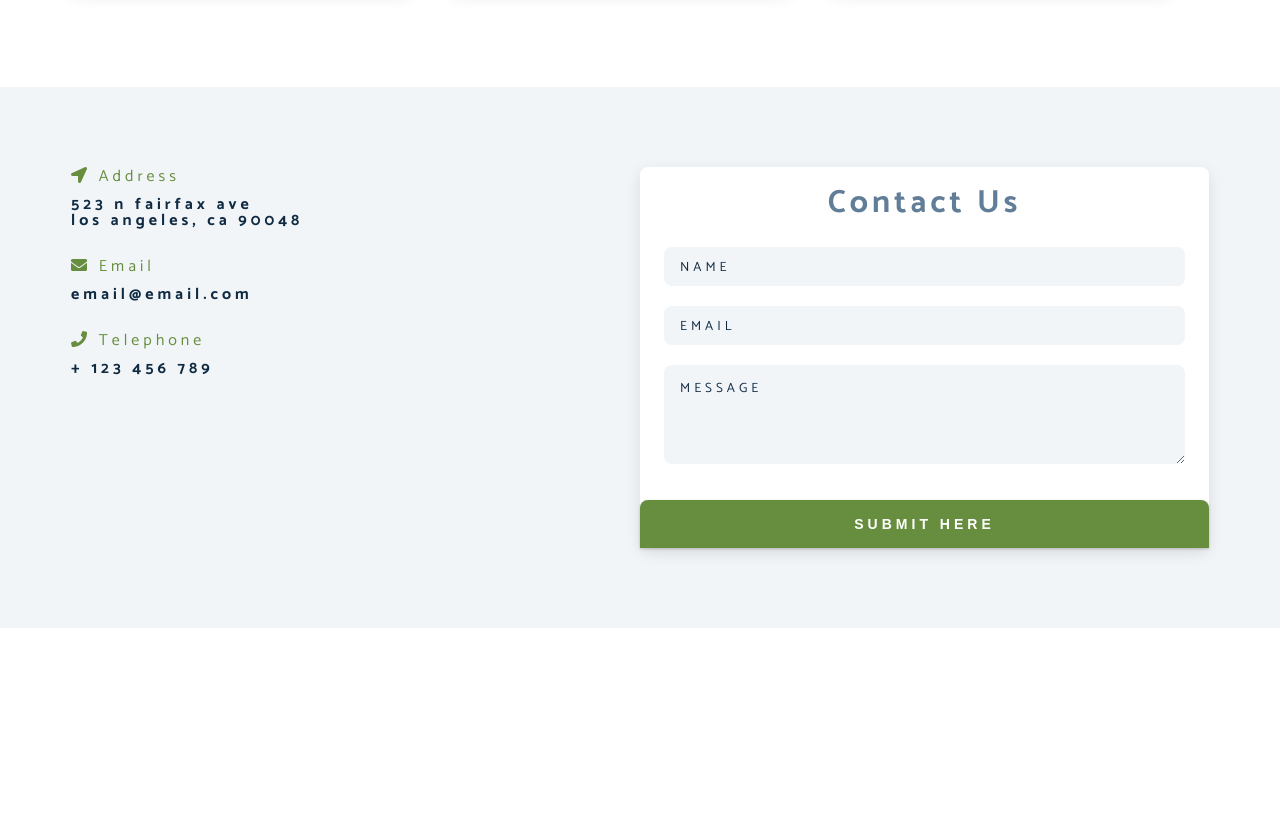
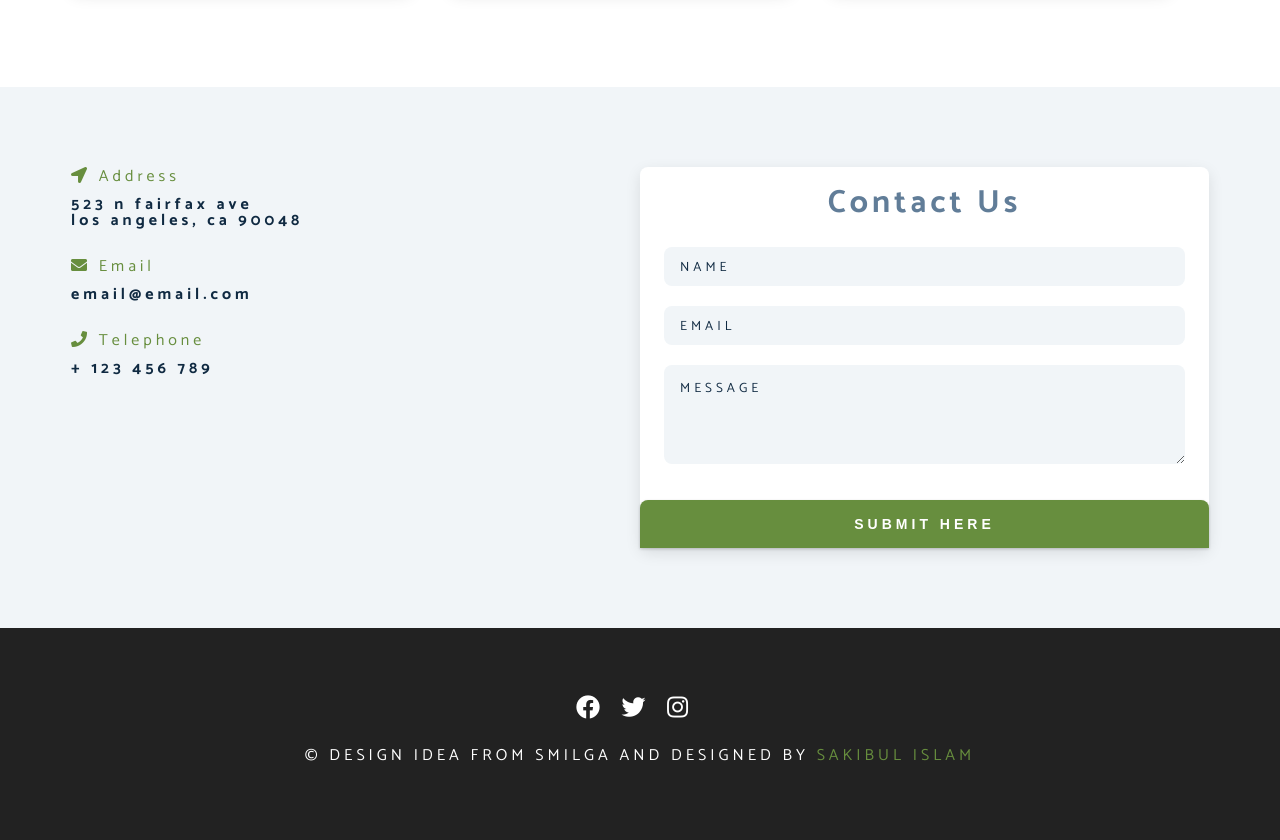
Before and after one commit to iamsakib009/practiceProjectWith-HTML_CSS, a plain HTML site: page index.html in a window 1280 px wide. Shown: the part 2824-3664 px from the top of the page. Before the commit the page ends 3452 px from the top, so only its background shows below. Drawn offline with Linux system fonts and the light colour scheme; a web font is replaced by a local one.

Commit message:
Bismillah

```diff
--- a/css/styles.css
+++ b/css/styles.css
@@ -475,3 +475,25 @@ Contact Section
     width: 50%;
   }
 }
+.footer {
+  background: #222;
+  text-align: center;
+}
+.footer-text {
+  margin-top: 1.25rem;
+  text-transform: uppercase;
+  color: var(--clr-white);
+  font-weight: 400;
+}
+.social-icon {
+  color: var(--clr-white);
+  font-size: 1.5rem;
+  margin-right: 1rem;
+  transition: var(--transition);
+}
+.social-icon:hover {
+  color: var(--clr-primary);
+}
+.name {
+  color: var(--clr-primary);
+}
--- a/index.html
+++ b/index.html
@@ -305,6 +305,33 @@
         </article>
       </div>
     </section>
+    <footer class="footer">
+      <div class="section-center">
+        <div class="social-icons">
+          <!-- social icon -->
+          <a href="#" class="social-icon">
+            <i class="fab fa-facebook"></i>
+          </a>
+          <!-- end of social icon -->
+          <!-- social icon -->
+          <a href="#" class="social-icon">
+            <i class="fab fa-twitter"></i>
+          </a>
+          <!-- end of social icon -->
+          <!-- social icon -->
+          <a href="#" class="social-icon">
+            <i class="fab fa-instagram"></i>
+          </a>
+          <!-- end of social icon -->
+        </div>
+        <h4 class="footer-text">
+          &copy;<span id="date"></span>
+
+          Design Idea from Smilga and designed by
+          <span class="name"> Sakibul Islam </span>
+        </h4>
+      </div>
+    </footer>
     <script src="app.js"></script>
   </body>
 </html>
```
